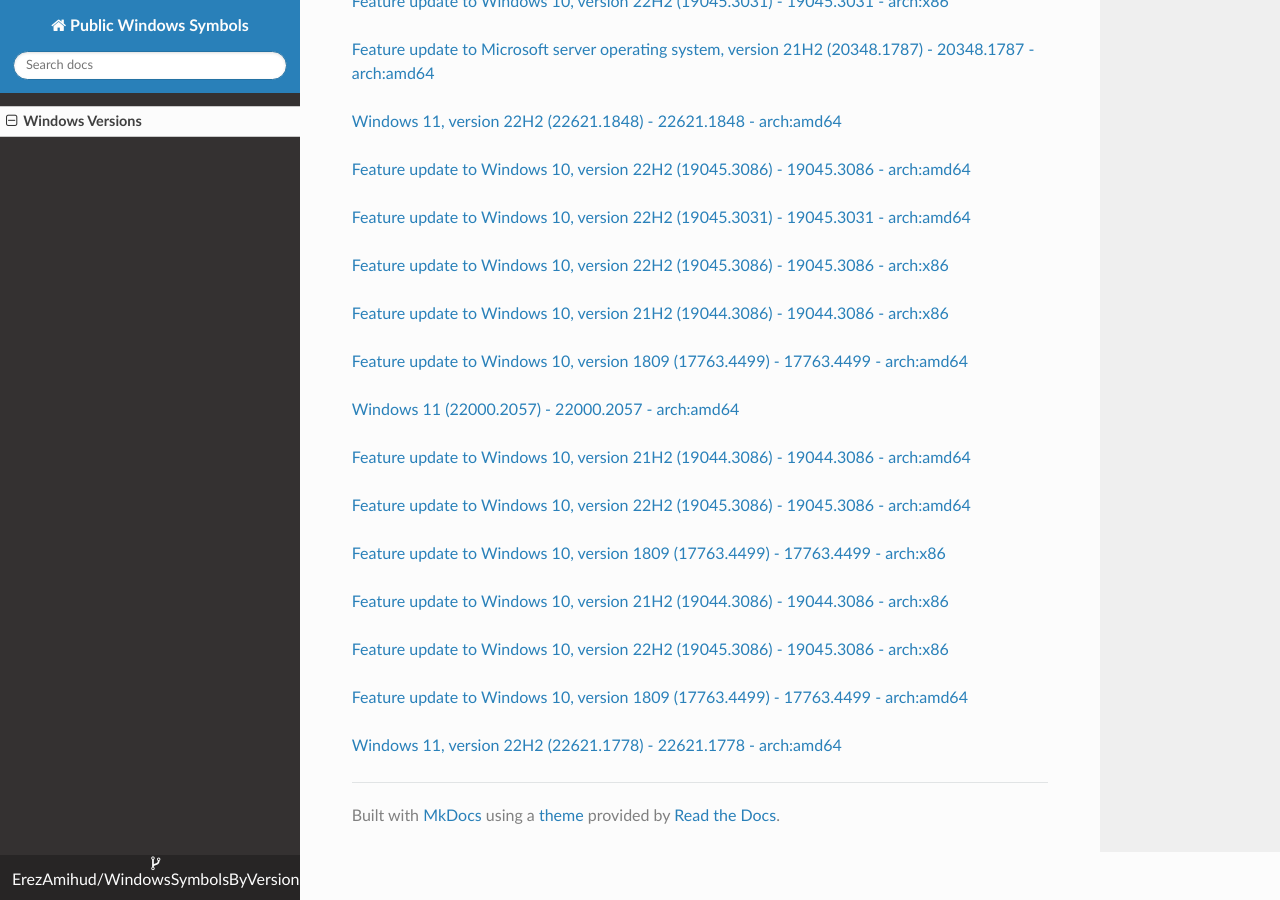
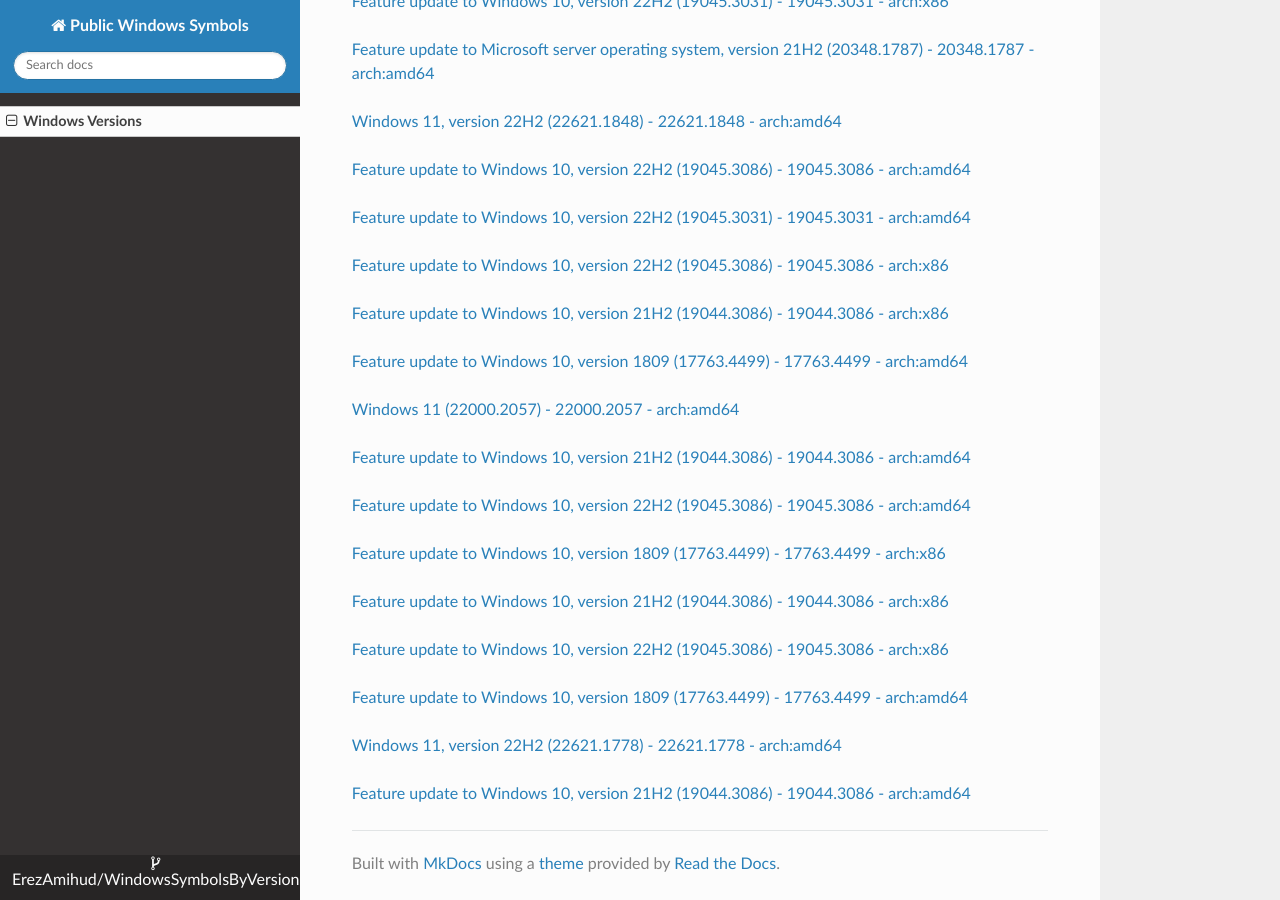
Before and after one commit to ErezAmihud/WindowsSymbolsByVersion, an MkDocs documentation site: the page built from docs/index.md, in a window 1280 px wide and 900 px high, scrolled down 30221 px. Built offline with MkDocs 1.6.1, drawn with Linux system fonts in a browser that asks for light colours; nearby versions of some CDN libraries.

Commit message:
Automated commit, add manifest for 787f94a1-0c6f-4df3-a964-ec5cf0ace004

```diff
--- a/docs/index.md
+++ b/docs/index.md
@@ -1735,3 +1735,6 @@
 
 
 [Windows 11, version 22H2 (22621.1778) - 22621.1778 - arch:amd64](https://github.com/ErezAmihud/WindowsSymbolsByVersion/blob/main/manifests/5aa4a1a2-8bd2-4b8b-b463-523d7c944ca3.manifest)
+
+
+[Feature update to Windows 10, version 21H2 (19044.3086) - 19044.3086 - arch:amd64](https://github.com/ErezAmihud/WindowsSymbolsByVersion/blob/main/manifests/787f94a1-0c6f-4df3-a964-ec5cf0ace004.manifest)
```
Also changed, not shown: process_builds.json (+1 -1 lines).
